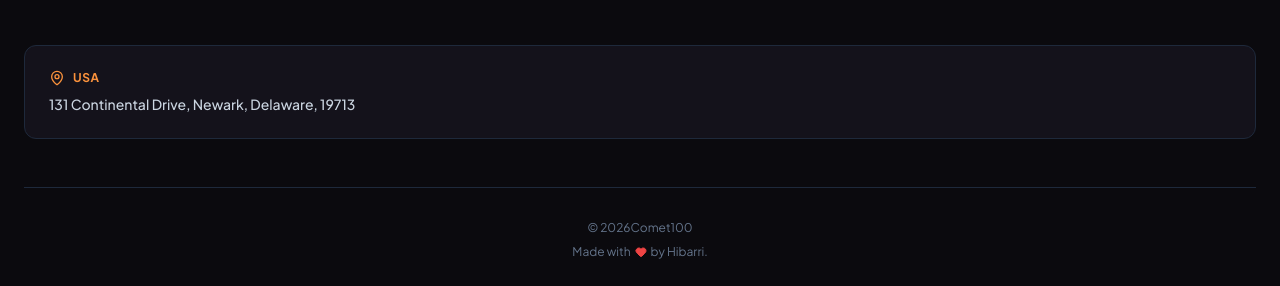
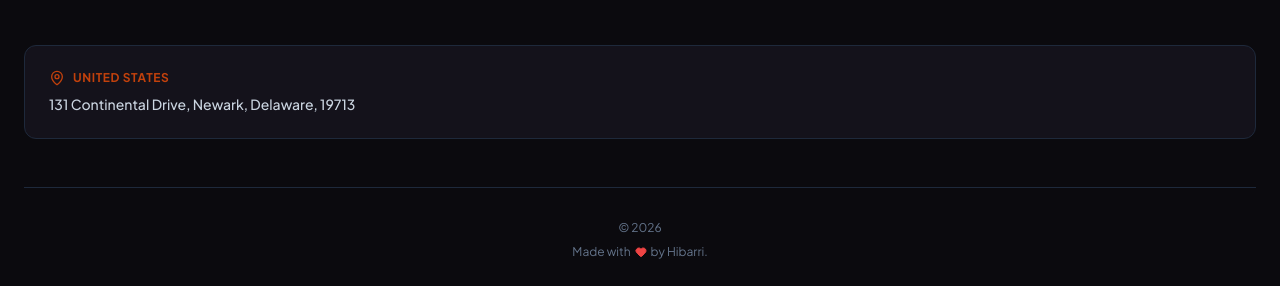
Before and after one commit to hibarriassistantdev/comet-web, a React (Vite) app in the folder frontend/: page / in a window 1280 px wide. Shown: the part 3155-3441 px from the top of the page. Built offline with nearby package versions, Linux system fonts and the light colour scheme; no server answers.

Commit message:
Update footer to reflect 'United States' and copyright

```diff
--- a/frontend/src/components/Footer.jsx
+++ b/frontend/src/components/Footer.jsx
@@ -60,8 +60,8 @@ export default function Footer({ country }) {
       {country && (
         <div className="max-w-7xl mx-auto mt-12 bg-[#14121b] p-6 rounded-xl border border-slate-800 flex flex-col sm:flex-row gap-6 justify-between items-start sm:items-center">
           <div className="space-y-2">
-            <div className="text-xs font-bold uppercase tracking-wider text-orange-400 flex items-center gap-2">
-              <MapPin className="w-4 h-4" /> USA
+            <div className="text-xs font-bold uppercase tracking-wider text-orange-700 flex items-center gap-2">
+              <MapPin className="w-4 h-4" /> United States
             </div>
             <div className="text-sm text-slate-300 font-medium">131 Continental Drive, Newark, Delaware, 19713</div>
           </div>
@@ -70,7 +70,7 @@ export default function Footer({ country }) {
 
       {/* Bottom Bar */}
       <div className="max-w-7xl mx-auto mt-12 pt-8 border-t border-slate-800 text-center text-xs text-slate-500 space-y-2">
-        <p>© {new Date().getFullYear()}Comet100</p>
+        <p>© {new Date().getFullYear()}</p>
         <p className="flex justify-center items-center gap-1">Made with <Heart size={12} className="text-red-500 fill-red-500" /> by Hibarri.</p>
       </div>
     </footer>
```
